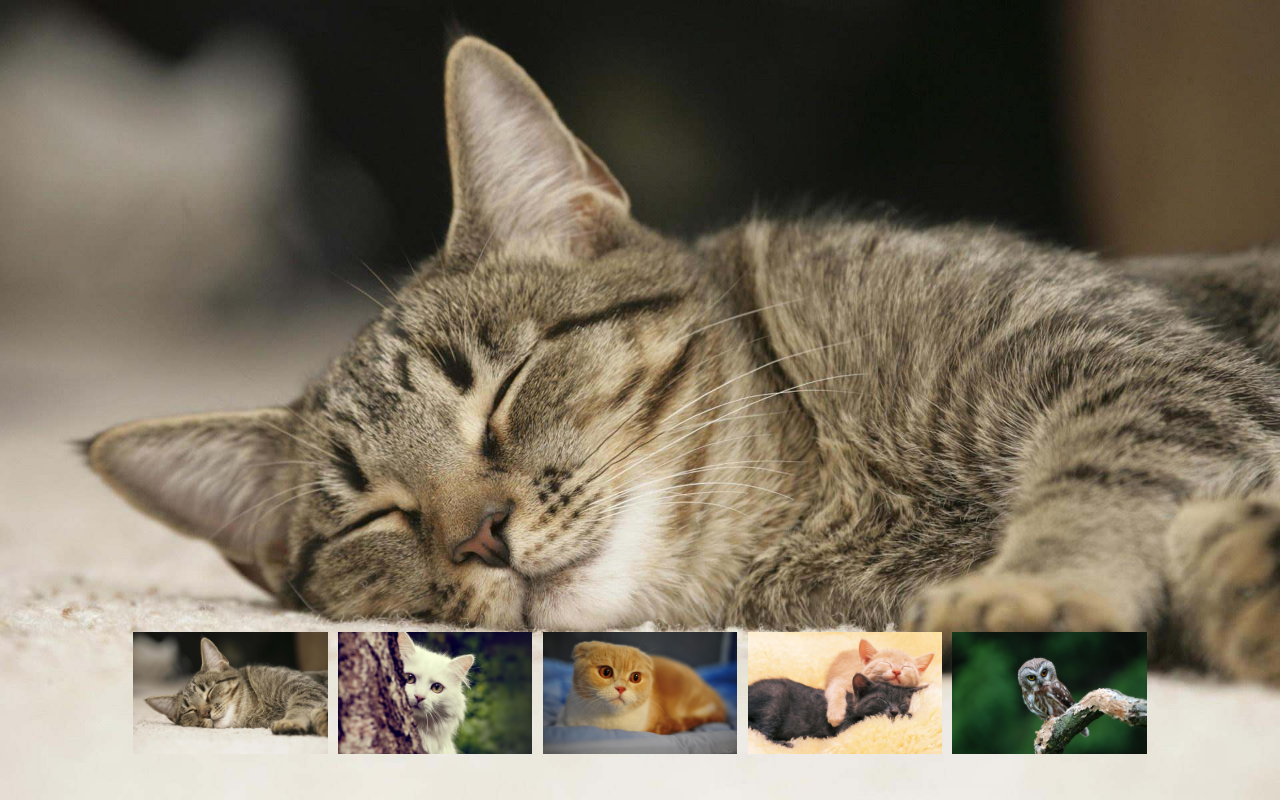
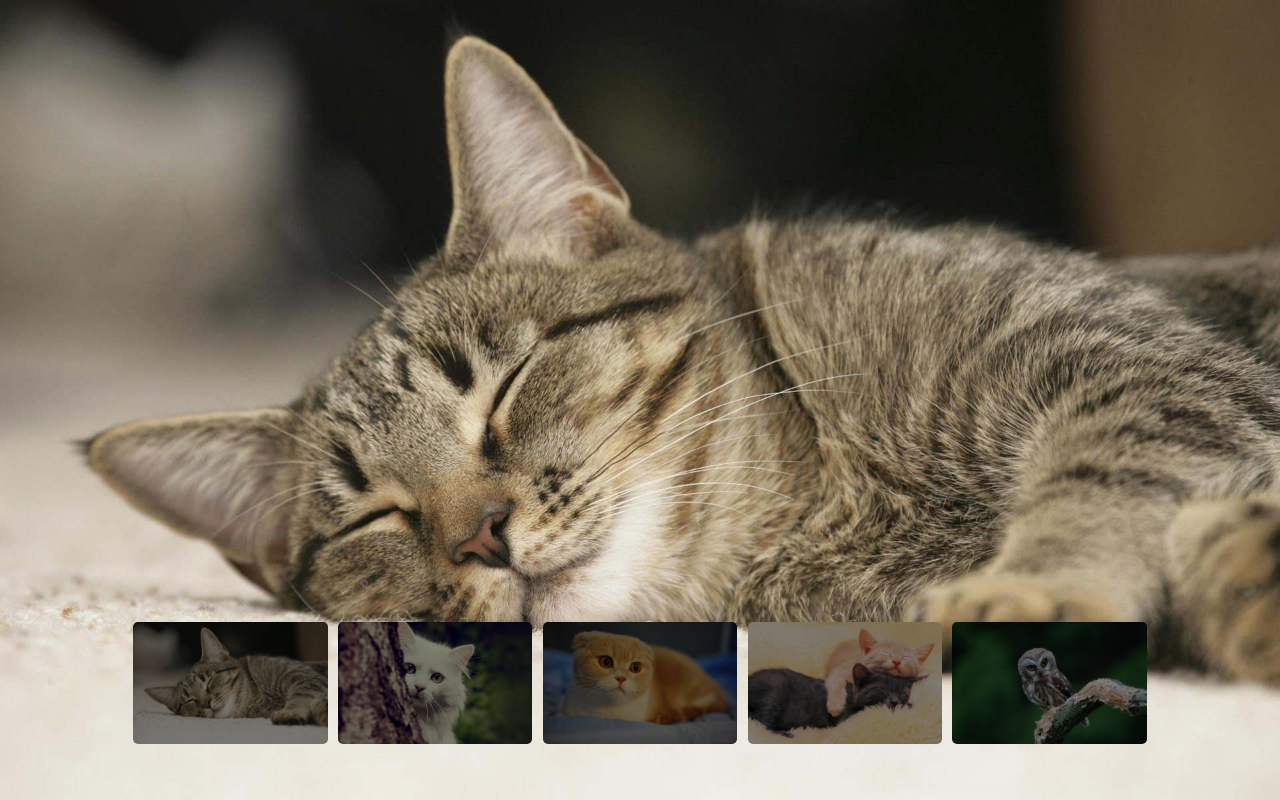
Before and after one commit to singingXY/BD-IFE, a plain HTML site: page 设计师学院/No.6/index.html in a window 1280 px wide. Drawn offline with Linux system fonts and the light colour scheme.

Commit message:
Update index.html

```diff
--- a/设计师学院/No.6/index.html
+++ b/设计师学院/No.6/index.html
@@ -8,25 +8,31 @@
 <style>
 	body{margin: 0;padding: 0;background: #000;}
 	img{border: 0;vertical-align: top;}li{list-style: none;}
-	.pic img{width: 100%;display: none;}
-	.pic .pic1{display: block;}
-	.picli{width: 80%;padding: 0;position: fixed;bottom: 30px;left: 10%;}
+
+	.pic img{width: 100%;position:absolute;top:0;left:0;z-index:0;}
+	.pic #pic1{z-index:1; }
+
+	.picli{width: 80%;padding: 0;position: fixed;bottom:5%;left: 10%;z-index:100;}
 	.picli li{width: 20%;float: left;text-align: center;}
-	.picli li img{width: 95%;}
+	.picli li img{width: 95%;cursor: pointer; filter: brightness(50%);border-radius: 5px;}
+	.picli li img:hover{filter: brightness(100%);}
+
+	.pic img:target{z-index:5;}
+	#pic1:target{}
 </style>
 <div class="pic">
-	<img class="pic1" src="1.jpg" alt="">
-	<img class="pic2" src="2.jpg" alt="">
-	<img class="pic3" src="3.jpg" alt="">
-	<img class="pic4" src="4.jpg" alt="">
-	<img class="pic5" src="5.jpg" alt="">
+	<img id="pic1" src="1.jpg" alt="">
+	<img id="pic2" src="2.jpg" alt="">
+	<img id="pic3" src="3.jpg" alt="">
+	<img id="pic4" src="4.jpg" alt="">
+	<img id="pic5" src="5.jpg" alt="">
 </div>
 <ul class="picli">
-	<li><img src="1.jpg" alt=""></li>
-	<li><img src="2.jpg" alt=""></li>
-	<li><img src="3.jpg" alt=""></li>
-	<li><img src="4.jpg" alt=""></li>
-	<li><img src="5.jpg" alt=""></li>
+	<li><a href="#pic1"><img src="1.jpg" alt=""></a></li>
+	<li><a href="#pic2"><img src="2.jpg" alt=""></a></li>
+	<li><a href="#pic3"><img src="3.jpg" alt=""></a></li>
+	<li><a href="#pic4"><img src="4.jpg" alt=""></a></li>
+	<li><a href="#pic5"><img src="5.jpg" alt=""></a></li>
 </ul>
 </body>
 </html>
```
